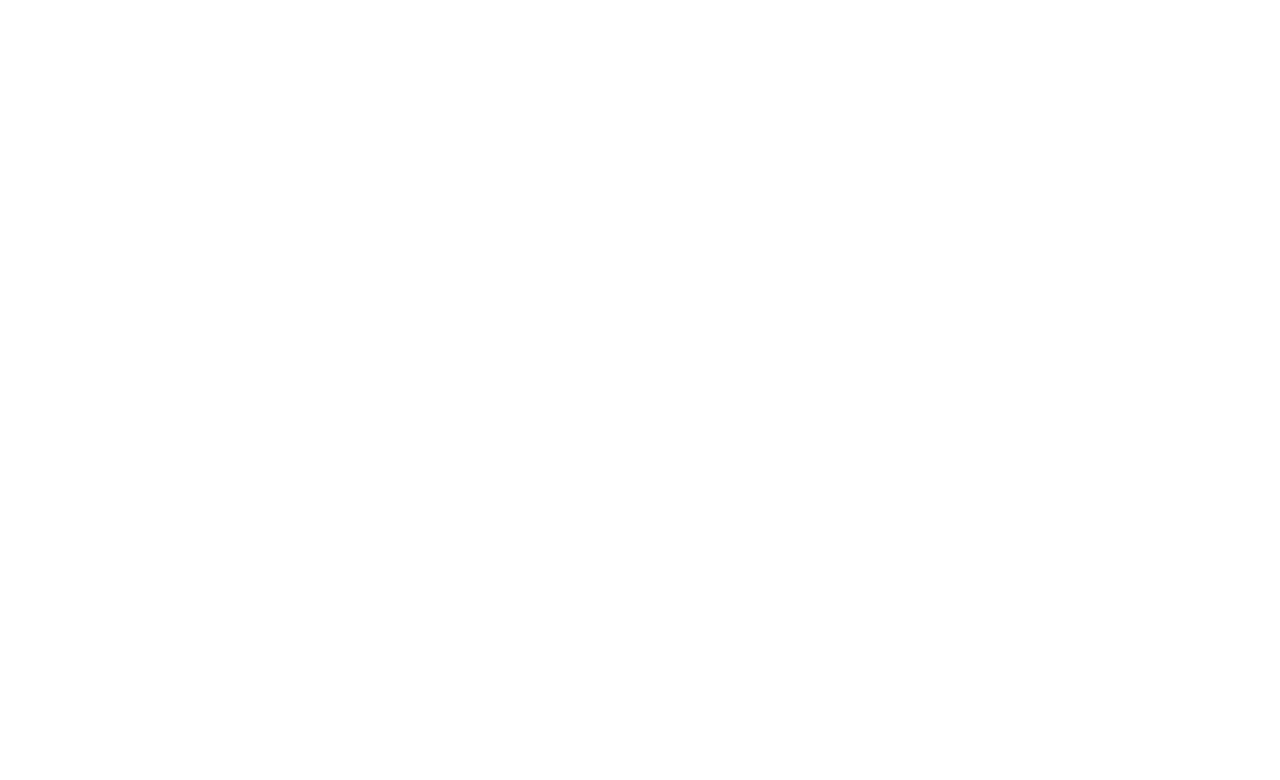
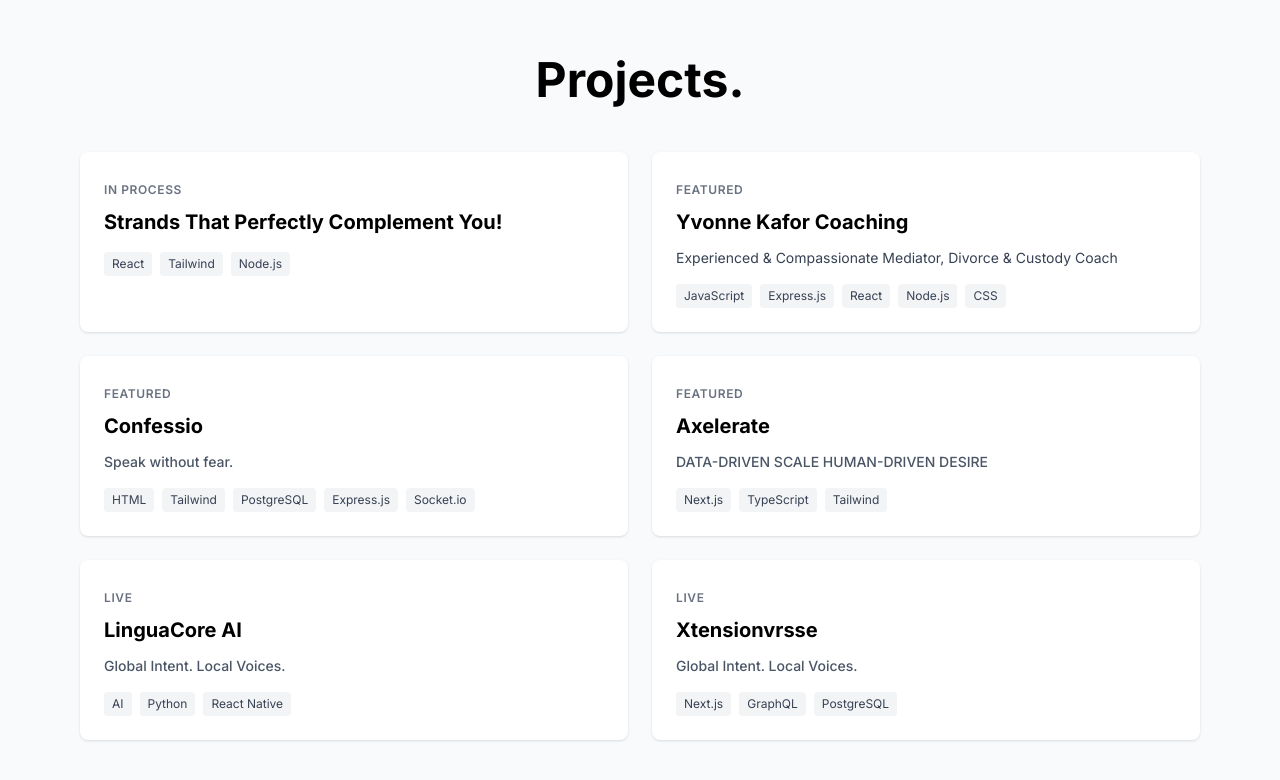
Before and after one commit to devTemilorun/portfolio-v2, a Next.js app: page / in a window 1280 px wide. Shown: the part 824-1604 px from the top of the page. Before the commit the page ends 800 px from the top, so only its background shows below. Built offline with nearby package versions, Linux system fonts and the light colour scheme.

Commit message:
Implemented Project Scene

```diff
--- a/app/page.tsx
+++ b/app/page.tsx
@@ -1,5 +1,6 @@
 import Navigation from "@/scenes/Navigation"
 import Hero from "@/scenes/Hero"
+import Project from "@/scenes/Project"
 
 
 const HomePage = () => {
@@ -8,6 +9,7 @@
       <Navigation/>
       <main>
         <Hero />
+        <Project/>
       </main>
     </>
   )
--- /dev/null
+++ b/scenes/Project.tsx
@@ -0,0 +1,41 @@
+import { projects } from "@/assets/asset"
+import SectionTitle from "@/components/SectionTitle"
+
+
+const Project = () => {
+  return (
+    <section id="projects" className="py-20 bg-gray-50">
+      <div className="container mx-auto px-4 max-w-6xl">
+        <SectionTitle title="Projects." />
+
+        <div className="grid md:grid-cols-2 gap-6">
+          {projects.map((project, index) => (
+            <div key={index} className="bg-white rounded-lg p-6 shadow-sm hover:shadow-md transition-all hover:-translate-y-1">
+              {project.status && (
+                <span className="text-xs font-semibold text-gray-500 uppercase tracking-wider">
+                  {project.status}
+                </span>
+              )}
+              <h3 className="text-xl font-bold mt-2 mb-3 text-black">{project.title}</h3>
+              {project.tagline && (
+                <p className="text-gray-600 text-sm mb-3 font-medium">{project.tagline}</p>
+              )}
+              {project.description && (
+                <p className="text-gray-700 mb-4 text-sm">{project.description}</p>
+              )}
+              <div className="flex flex-wrap gap-2 mt-4">
+                {project.tags.map((tag, tagIndex) => (
+                  <span key={tagIndex} className="text-xs bg-gray-100 text-gray-700 px-2 py-1 rounded">
+                    {tag}
+                  </span>
+                ))}
+              </div>
+            </div>
+          ))}
+        </div>
+      </div>
+    </section>
+  )
+}
+
+export default Project
```
